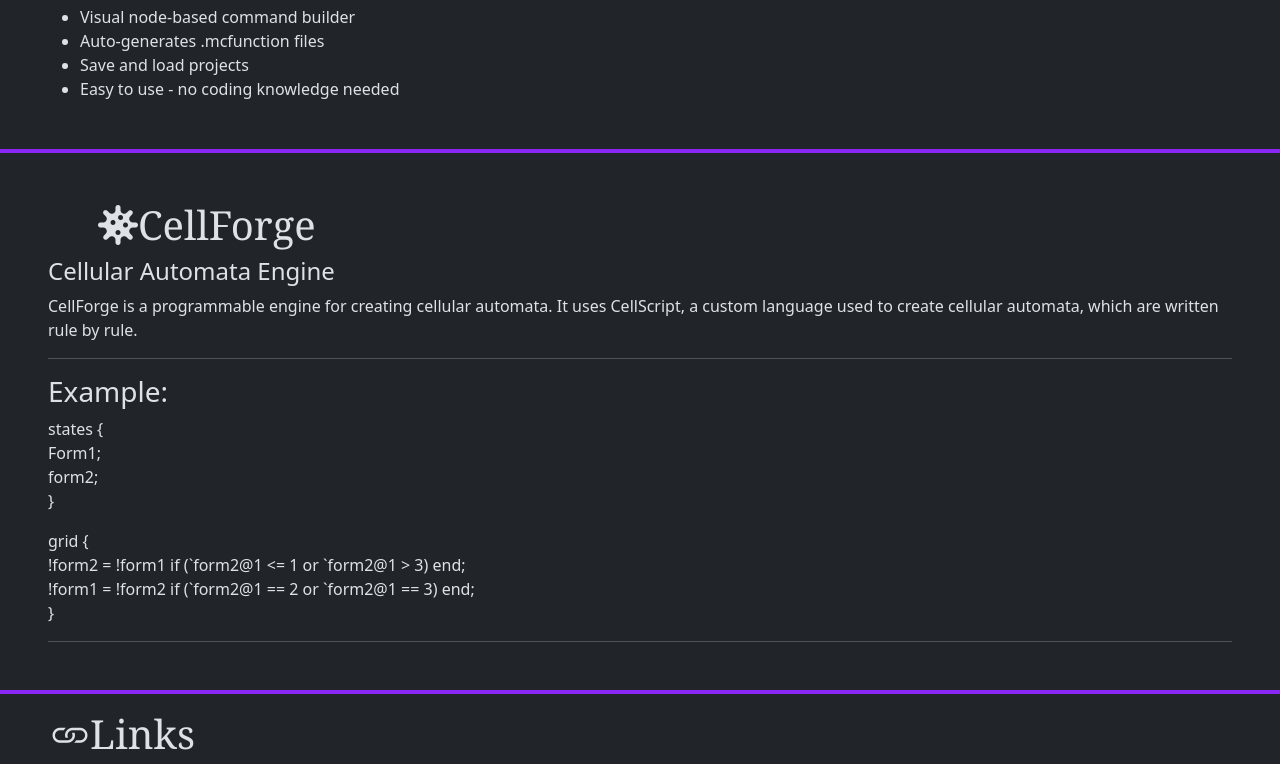
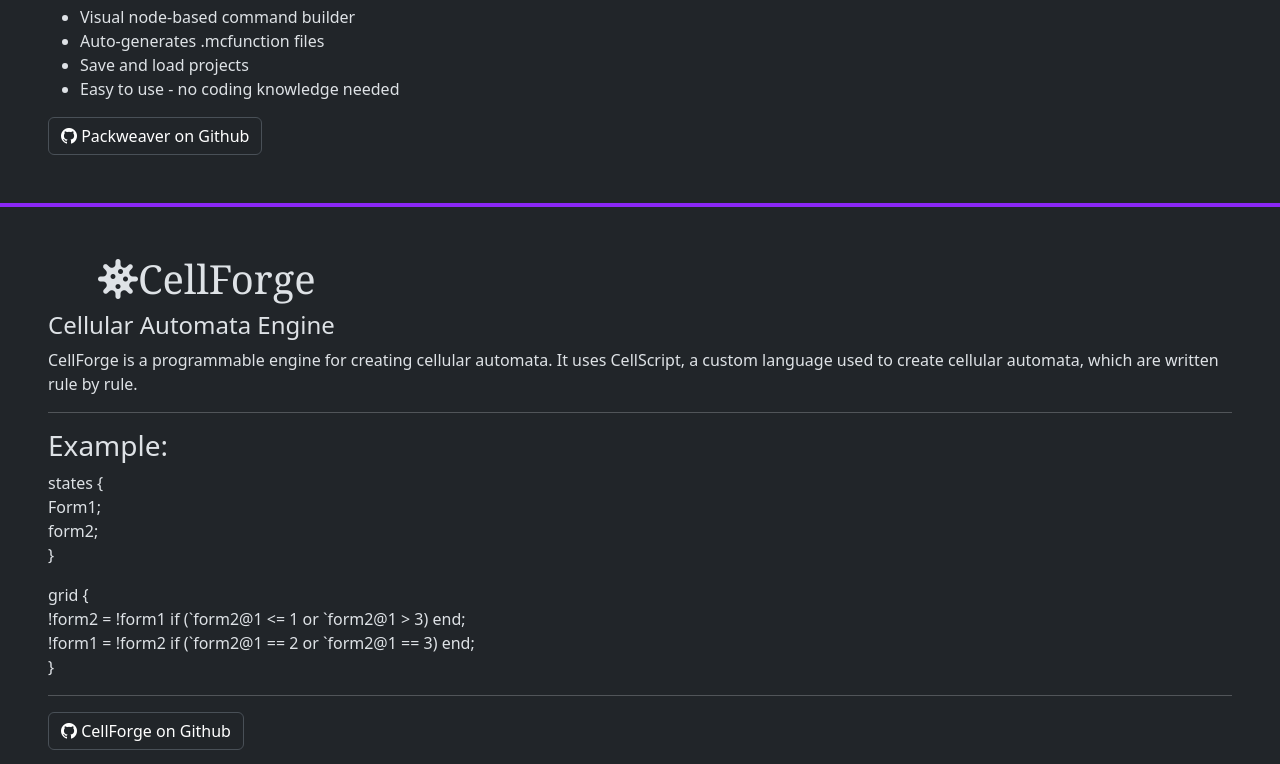
Before and after one commit to whitnlan000/Portfolio-Site, a plain HTML site: page index.html in a window 1280 px wide. Shown: the part 645-1409 px from the top of the page. Drawn offline with nearby package versions, Linux system fonts and the light colour scheme.

Commit message:
Update index.html

```diff
--- a/index.html
+++ b/index.html
@@ -43,7 +43,7 @@
 
             <hr class="border-top border-4 border-primary opacity-100">
             <div id="sponsors" class="m-5">
-                <h2>Github Sponsors</h2>
+                <h2><i class="bi bi-coin"></i>Github Sponsors</h2>
                 <iframe src="https://github.com/sponsors/whitnlan000/button" title="Sponsor whitnlan000" height="32" width="114" style="border: 0; border-radius: 6px;"></iframe>
             </div>
 
@@ -65,6 +65,12 @@
                     <li>Save and load projects</li>
                     <li>Easy to use - no coding knowledge needed</li>
                 </ul>
+
+                <a href="https://github.com/whitnlan000/PackWeaver">
+                    <button class="btn btn-dark border">
+                        <i class="bi bi-github"></i> Packweaver on Github
+                    </button>
+                </a>
             </div>
 
             <hr class="border-top border-4 border-primary opacity-100">
@@ -81,6 +87,12 @@
                 <p>grid {<br/>!form2 = !form1 if (`form2@1 &lt;= 1 or `form2@1 &gt; 3) end;<br/>!form1 = !form2 if (`form2@1 == 2 or `form2@1 == 3) end;<br/>}</p>
 
                 <hr>
+
+                <a href="https://github.com/whitnlan000/CellForge">
+                    <button class="btn btn-dark border">
+                        <i class="bi bi-github"></i> CellForge on Github
+                    </button>
+                </a>
             </div>
             <hr class="border-top border-4 border-primary opacity-100">
             <div id="Links">
```
